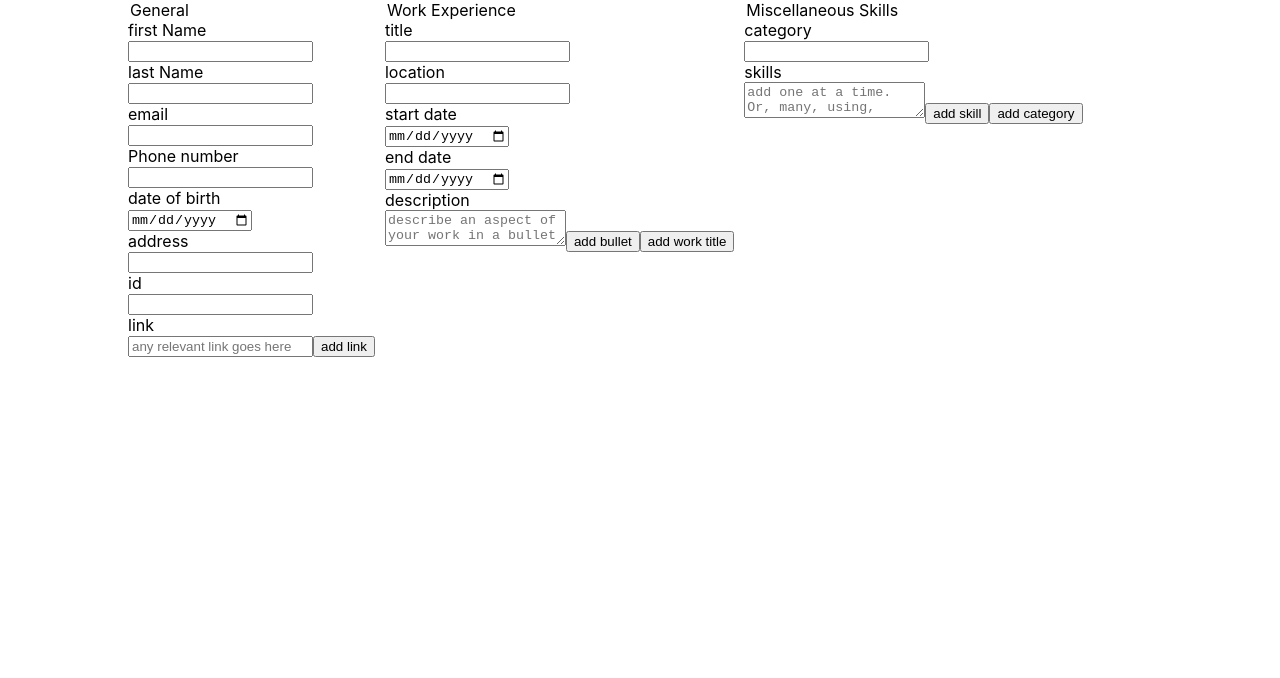
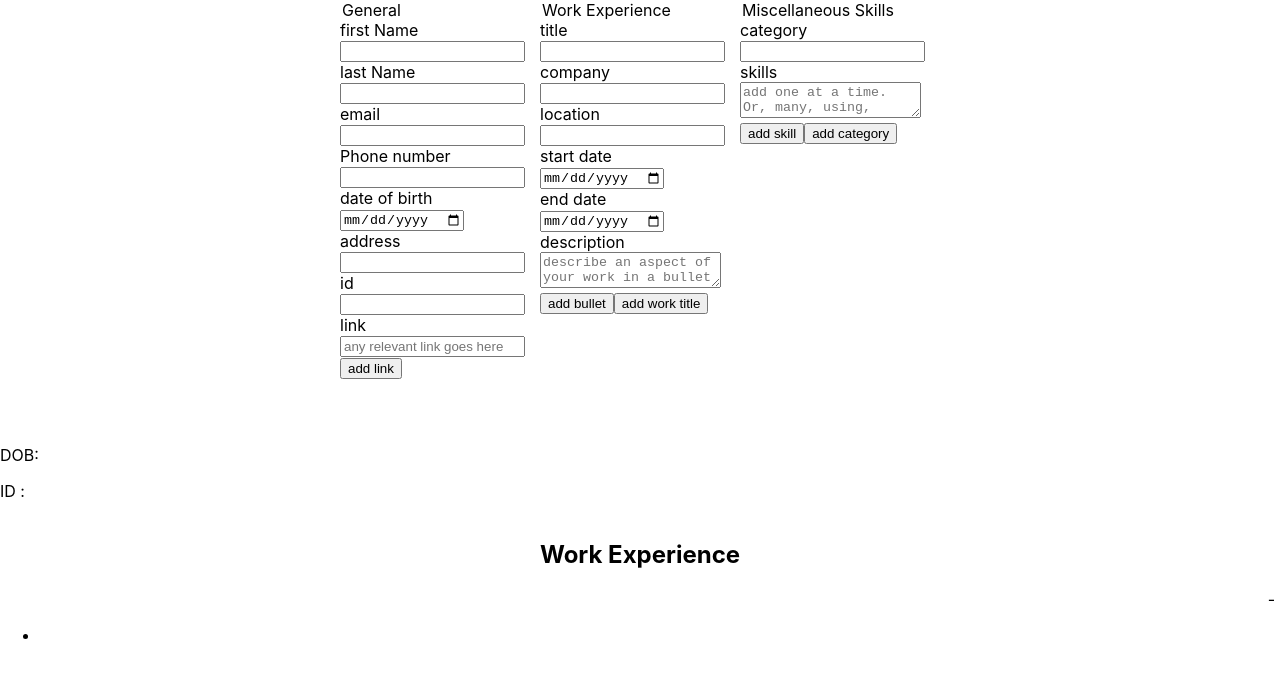
Before and after one commit to tomari3/cv-project, a React (Create React App) app: page / in a window 1280 px wide. Shown: the top 678 px of the page. Built offline with nearby package versions, Linux system fonts and the light colour scheme.

Commit message:
onChange for Inputs and FormDisplay

```diff
--- a/src/App.css
+++ b/src/App.css
@@ -6,10 +6,49 @@
 
 .App_forms form {
   display: flex;
-  width: 80vw;
-  gap: 10px;
+  /* width: 50vw; */
+  /* gap: 10px; */
 }
 
 .App_forms form label {
   display: block;
 }
+
+.App_forms div {
+  width: 200px;
+}
+
+.form-display {
+  display: grid;
+  grid-template-rows: 1fr 1fr 1fr 1fr;
+}
+
+.form-display_row {
+  display: flex;
+  flex-flow: row wrap;
+  justify-content: space-between;
+  align-items: center;
+}
+
+.form-display_row_header {
+  width: 100%;
+  display: flex;
+  justify-content: center;
+  align-items: center;
+  gap: 10px;
+  text-transform: capitalize;
+}
+
+.form-display_row_work-details {
+  width: 100%;
+  display: flex;
+  justify-content: space-between;
+}
+.form-display_row_work-details_titles {
+  display: flex;
+  gap: 5px;
+}
+.form-display_row_work-details_dates {
+  display: flex;
+  gap: 5px;
+}
--- a/src/App.js
+++ b/src/App.js
@@ -1,14 +1,220 @@
 // import logo from "./logo.svg";
 import "./App.css";
 import { Component } from "react";
-import { Form } from "./components/Components";
+import { FormDisplay } from "./components/Components";
 class App extends Component {
+  constructor() {
+    super();
+    this.state = {
+      firstName: "",
+      lastName: "",
+      dob: "",
+      id: "",
+      email: "",
+      link1: "",
+      link2: "",
+      link3: "",
+      address: "",
+      zipCode: "",
+      phoneNumber: "",
+      title: "",
+      company: "",
+      location: "",
+      startDate: "",
+      endDate: "",
+      bullet: "",
+    };
+    this.handleChange = this.handleChange.bind(this);
+  }
+
+  handleChange(event) {
+    this.setState({ [event.target.name]: event.target.value });
+  }
+
   render() {
     return (
       <div className="App">
         <div className="App_forms">
-          <Form></Form>
+          <form>
+            <div className="forms_general">
+              <legend>General</legend>
+              <label htmlFor="firstName">first Name</label>
+              <input
+                type="text"
+                id="firstName"
+                name="firstName"
+                value={this.state.firstName}
+                onChange={this.handleChange}
+              />
+
+              <label htmlFor="lastName">last Name</label>
+              <input
+                type="text"
+                id="lastName"
+                name="lastName"
+                value={this.state.lastName}
+                onChange={this.handleChange}
+              />
+
+              <label htmlFor="email">email</label>
+              <input
+                type="email"
+                id="email"
+                name="email"
+                value={this.state.email}
+                onChange={this.handleChange}
+              />
+
+              <label htmlFor="phoneNumber">Phone number</label>
+              <input
+                type="number"
+                id="phoneNumber"
+                name="phoneNumber"
+                value={this.state.phoneNumber}
+                onChange={this.handleChange}
+              />
+
+              <label htmlFor="DOB">date of birth</label>
+              <input
+                type="date"
+                id="DOB"
+                name="dob"
+                value={this.state.dob}
+                onChange={this.handleChange}
+              />
+
+              <label htmlFor="address">address</label>
+              <input
+                type="address"
+                id="address"
+                name="address"
+                value={this.state.address}
+                onChange={this.handleChange}
+              />
+
+              <label htmlFor="id">id</label>
+              <input
+                type="number"
+                id="id"
+                name="id"
+                value={this.state.id}
+                onChange={this.handleChange}
+              />
+
+              <label htmlFor="link">link</label>
+              <input
+                type="url"
+                id="link"
+                placeholder="any relevant link goes here"
+                name="link1"
+                value={this.state.link1}
+                onChange={this.handleChange}
+              />
+
+              <button>add link</button>
+            </div>
+
+            <div className="forms_work">
+              <legend>Work Experience</legend>
+
+              <label htmlFor="title">title</label>
+              <input
+                type="text"
+                id="title"
+                name="title"
+                value={this.state.title}
+                onChange={this.handleChange}
+              />
+
+              <label htmlFor="company">company</label>
+              <input
+                type="text"
+                id="company"
+                name="company"
+                value={this.state.company}
+                onChange={this.handleChange}
+              />
+
+              <label htmlFor="location">location</label>
+              <input
+                type="address"
+                id="location"
+                name="location"
+                value={this.state.location}
+                onChange={this.handleChange}
+              />
+
+              <label htmlFor="startDate">start date</label>
+              <input
+                type="date"
+                id="startDate"
+                name="startDate"
+                value={this.state.startDate}
+                onChange={this.handleChange}
+              />
+
+              <label htmlFor="endDate">end date</label>
+              <input
+                type="date"
+                id="endDate"
+                name="endDate"
+                value={this.state.endDate}
+                onChange={this.handleChange}
+              />
+
+              <label htmlFor="description">description</label>
+              <textarea
+                id="description"
+                placeholder="describe an aspect of your work in a bullet point"
+                name="bullet"
+                value={this.state.bullet}
+                onChange={this.handleChange}
+              ></textarea>
+
+              <button>add bullet</button>
+
+              <button>add work title</button>
+            </div>
+
+            <div className="forms_skills">
+              <legend>Miscellaneous Skills</legend>
+
+              <label htmlFor="category">category</label>
+              <input type="text" id="category" />
+
+              <label htmlFor="skills">skills</label>
+              <textarea
+                id="skills"
+                placeholder="add one at a time. Or, many, using, commas."
+              ></textarea>
+
+              <button>add skill</button>
+
+              <button>add category</button>
+            </div>
+          </form>
         </div>
+        <section className="form-display">
+          <FormDisplay
+            first={this.state.firstName}
+            last={this.state.lastName}
+            dob={this.state.dob}
+            id={this.state.id}
+            email={this.state.email}
+            link1={this.state.link1}
+            link2={this.state.link2}
+            link3={this.state.link3}
+            address={this.state.address}
+            zipCode={this.state.zipCode}
+            phoneNumber={this.state.phoneNumber}
+            title={this.state.title}
+            company={this.state.company}
+            location={this.state.location}
+            startDate={this.state.startDate}
+            endDate={this.state.endDate}
+            bullet={this.state.bullet}
+          />
+        </section>
       </div>
     );
   }
--- a/src/components/Components.js
+++ b/src/components/Components.js
@@ -1,134 +1,58 @@
 import { Component } from "react";
 
-class General extends Component {
+class FormDisplay extends Component {
   constructor(props) {
     super(props);
-
-    this.state = {
-      general: {
-        firstName: "",
-        lastName: "",
-        email: "",
-        phoneNumber: "",
-        dob: "",
-        address: "",
-        id: "",
-        links: [],
-      },
-    };
   }
-
   render() {
     return (
-      <div>
-        <legend>General</legend>
-        <label htmlFor="firstName">first Name</label>
-        <input type="text" id="firstName" />
-
-        <label htmlFor="lastName">last Name</label>
-        <input type="text" id="lastName" />
-
-        <label htmlFor="email">email</label>
-        <input type="email" id="email" />
-
-        <label htmlFor="phoneNumber">Phone number</label>
-        <input type="number" id="phoneNumber" />
-
-        <label htmlFor="DOB">date of birth</label>
-        <input type="date" id="DOB" />
-
-        <label htmlFor="address">address</label>
-        <input type="address" id="address" />
-
-        <label htmlFor="id">id</label>
-        <input type="number" id="id" />
-
-        <label htmlFor="link">link</label>
-        <input type="url" id="link" placeholder="any relevant link goes here" />
-
-        <button>add link</button>
-      </div>
+      <>
+        <div className="form-display_row">
+          <div className="form-display_row_header">
+            <h1>{this.props.first}</h1>
+            <h1>{this.props.last}</h1>
+          </div>
+          <div>
+            <p>DOB: {this.props.dob}</p>
+            <p>ID :{this.props.id}</p>
+          </div>
+          <div>
+            <p>{this.props.email}</p>
+            <p>{this.props.link1}</p>
+            <p>{this.props.link2}</p>
+            <p>{this.props.link3}</p>
+          </div>
+          <div>
+            <p>{this.props.address}</p>
+            <p>{this.props.zipCode}</p>
+            <p>{this.props.phoneNumber}</p>
+          </div>
+        </div>
+        <div className="form-display_row">
+          <div className="form-display_row_header">
+            <h2>work experience</h2>
+          </div>
+          <div className="form-display_row_work-details">
+            <div className="form-display_row_work-details_titles">
+              <span>{this.props.title}</span>
+              <span>{this.props.company}</span>
+              <span>{this.props.location}</span>
+            </div>
+            <div className="form-display_row_work-details_dates">
+              <span>{this.props.startDate}</span>
+              <span>-</span>
+              <span>{this.props.endDate}</span>
+            </div>
+          </div>
+          <div>
+            <ul>
+              <li>{this.props.bullet}</li>
+            </ul>
+          </div>
+        </div>
+      </>
     );
   }
 }
 
-class WorkExperience extends Component {
-  constructor(props) {
-    super(props);
-  }
-
-  render() {
-    return (
-      <div>
-        <legend>Work Experience</legend>
-
-        <label htmlFor="title">title</label>
-        <input type="text" id="title" />
-
-        <label htmlFor="location">location</label>
-        <input type="address" id="location" />
-
-        <label htmlFor="startDate">start date</label>
-        <input type="date" id="startDate" />
-
-        <label htmlFor="endDate">end date</label>
-        <input type="date" id="endDate" />
-
-        <label htmlFor="description">description</label>
-        <textarea
-          id="description"
-          placeholder="describe an aspect of your work in a bullet point"
-        ></textarea>
-
-        <button>add bullet</button>
-
-        <button>add work title</button>
-      </div>
-    );
-  }
-}
-
-class Skills extends Component {
-  constructor(props) {
-    super(props);
-  }
-
-  render() {
-    return (
-      <div>
-        <legend>Miscellaneous Skills</legend>
-
-        <label htmlFor="category">category</label>
-        <input type="text" id="category" />
-
-        <label htmlFor="skills">skills</label>
-        <textarea
-          id="skills"
-          placeholder="add one at a time. Or, many, using, commas."
-        ></textarea>
-
-        <button>add skill</button>
-
-        <button>add category</button>
-      </div>
-    );
-  }
-}
-
-class Form extends Component {
-  constructor(props) {
-    super(props);
-  }
-
-  render() {
-    return (
-      <form>
-        <General></General>
-        <WorkExperience></WorkExperience>
-        <Skills></Skills>
-      </form>
-    );
-  }
-}
-
-export { Form };
+export { FormDisplay };
```
